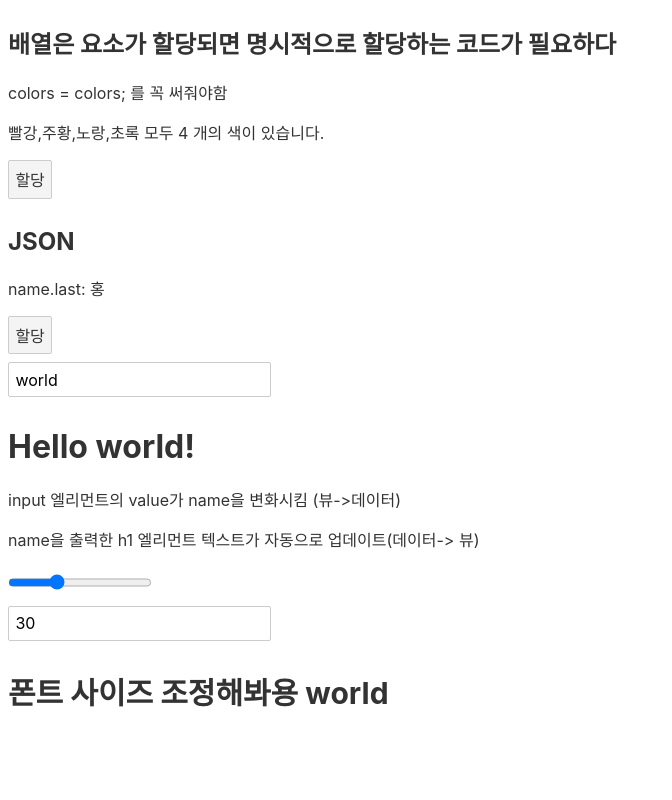
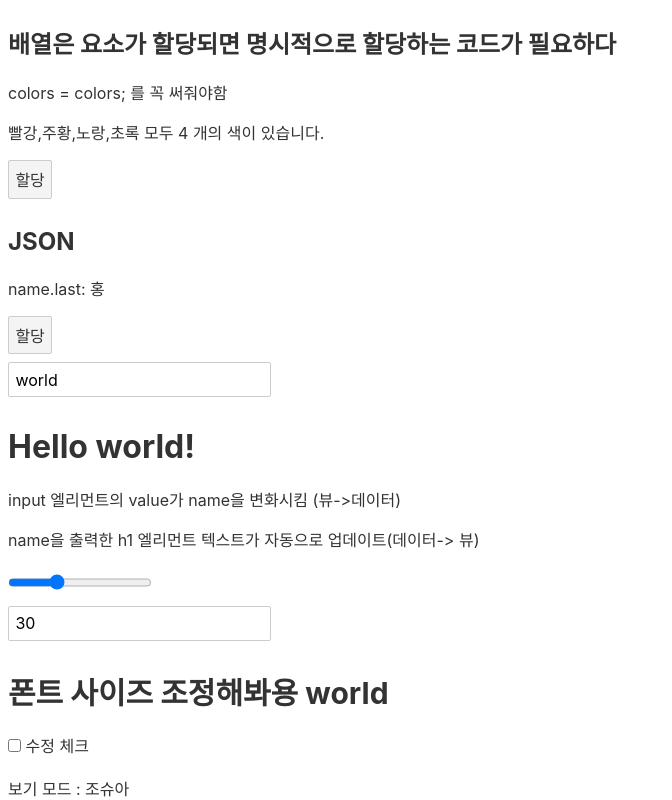
Before and after one commit to zldnlto/Svelte_Tutorial, a Svelte app: page / in a window 1280 px wide. Shown: the part 1258-2058 px from the top of the page, without its empty margins (0-672 px from the left). Before the commit the page ends 1971 px from the top, so only its background shows below. Built offline with nearby package versions, Linux system fonts and the light colour scheme.

Commit message:
Chp6_체크박스 바인딩

```diff
--- a/src/tutorial/Chp6.svelte
+++ b/src/tutorial/Chp6.svelte
@@ -1,7 +1,8 @@
 <script>
     let name = 'world';
-
     let size = 30;
+    let editable = false;
+    let favorite = '조슈아';
 </script>
 
 <main>
@@ -15,4 +16,11 @@
     <input type="number" bind:value={size}>
 
     <h1 style="font-size:{size}px">폰트 사이즈 조정해봐용 {name}</h1>
+
+    <input type="checkbox" bind:checked={editable}> 수정 체크
+    {#if editable}
+    <p>수정 모드 : <input type="text" bind:value={favorite}></p>
+    {:else}
+    <p>보기 모드 : {favorite}</p>
+    {/if}
 </main>
```
